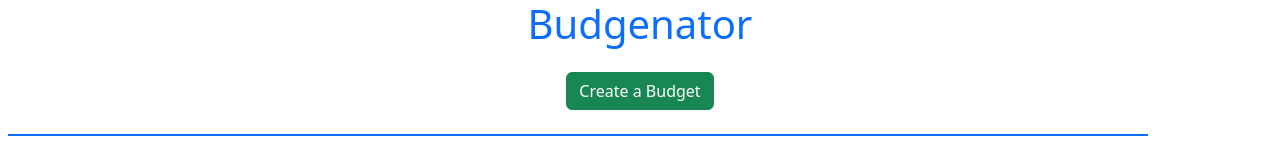
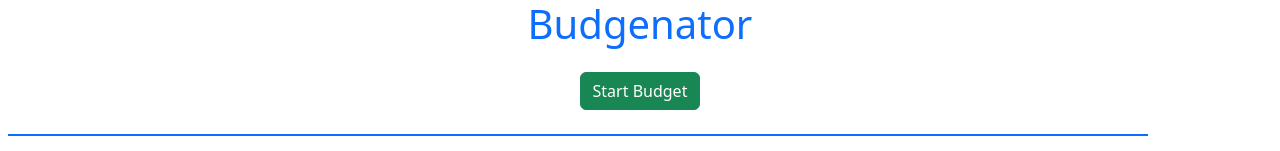
Before and after one commit to rooted92/budgetApp, a plain HTML site: page index.html in a window 1280 px wide. Shown: the top 151 px of the page. Drawn offline with nearby package versions, Linux system fonts and the light colour scheme.

Commit message:
Minor Changes

```diff
--- a/index.html
+++ b/index.html
@@ -16,7 +16,7 @@
         <div id="createBudgetDiv" class="container mt-4">
             <div class="row">
                 <div class="col-12 d-flex justify-content-center">
-                    <button id="createBudgetBtn" type="button" class="btn btn-success">Create a Budget</button>
+                    <button id="createBudgetBtn" type="button" class="btn btn-success">Start Budget</button>
                 </div>
             </div>
         </div>
--- a/scripts/app.js
+++ b/scripts/app.js
@@ -51,7 +51,7 @@ const DisplayExpensesTotal = (arr, budgetAmount) => {
 
 
 createBudgetBtn.addEventListener('click', function () {
-    console.log('Budget Created');
+    console.log('Budget Started');
     createBudgetDiv.style.display = 'none';
     MakeBudgetForm();
     budgetName = document.querySelector('#budgetName');
```
